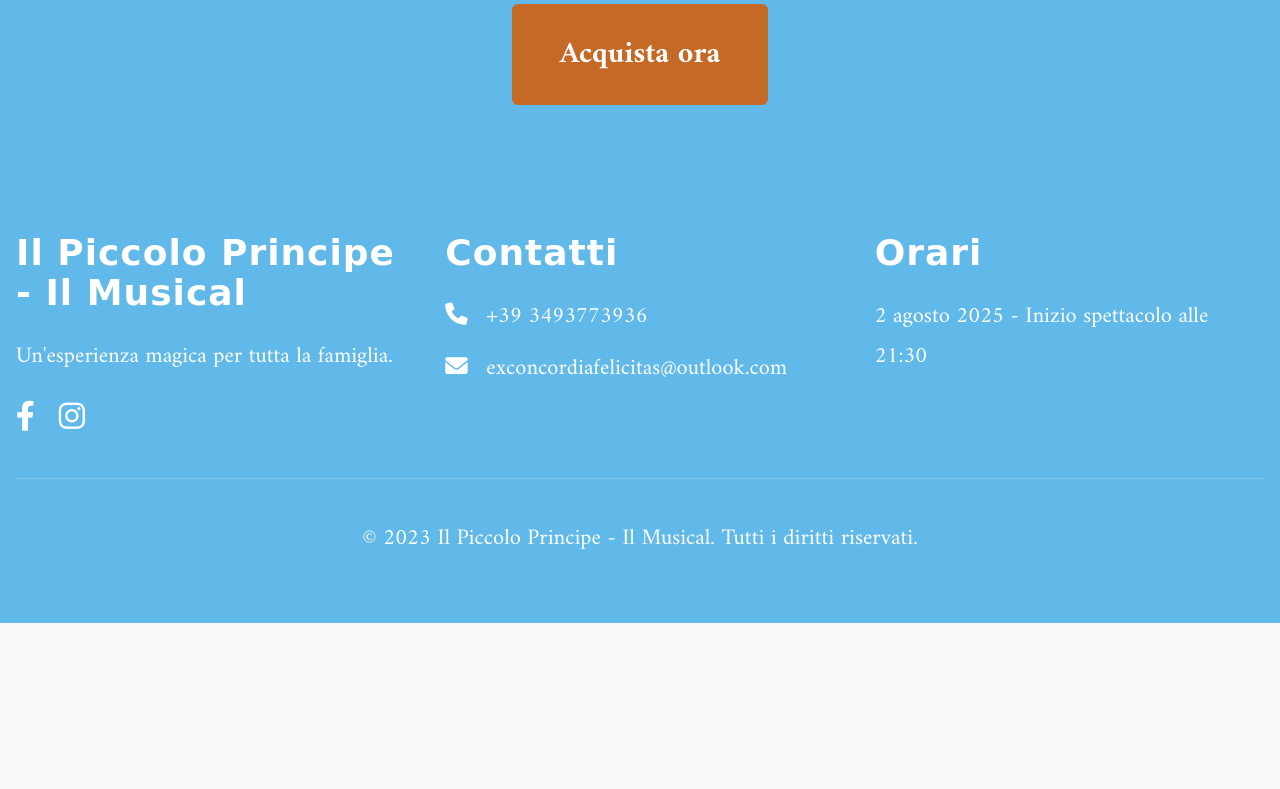
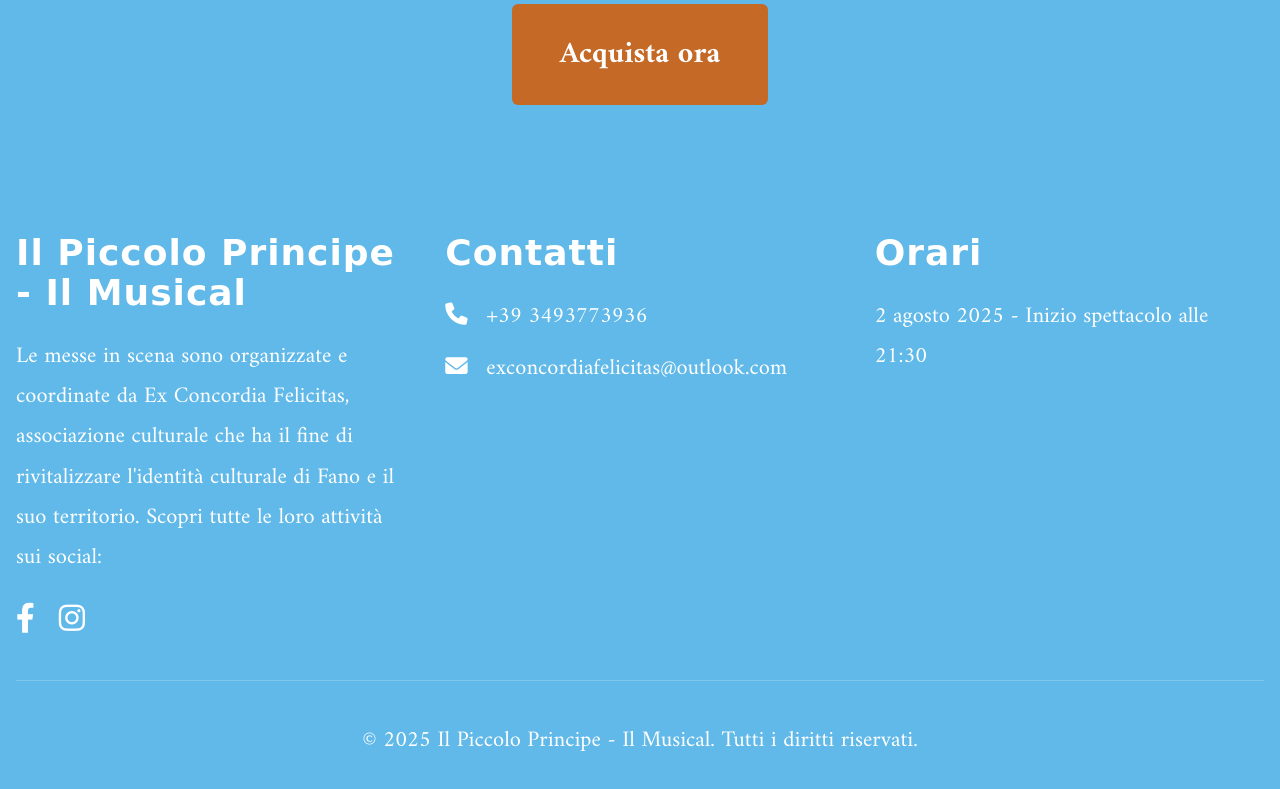
Before and after one commit to dabihdev/piccolo-principe-musical-website, a plain HTML site: page index.html in a window 1280 px wide. Shown: the part 3464-4253 px from the top of the page. Before the commit the page ends 4087 px from the top, so only its background shows below. Drawn offline with nearby package versions, Linux system fonts and the light colour scheme; a web font is replaced by a local one.

Commit message:
modifiche minori

```diff
--- a/index.html
+++ b/index.html
@@ -678,7 +678,7 @@
                             <!-- Colonna 1: Informazioni generali -->
                             <div>
                                 <h3 class="text-4xl font-bold mb-6">Il Piccolo Principe - Il Musical</h3>
-                                <p class="mb-6">Un'esperienza magica per tutta la famiglia.</p>
+                                <p class="mb-6">Le messe in scena sono organizzate e coordinate da Ex Concordia Felicitas, associazione culturale che ha il fine di rivitalizzare l'identità culturale di Fano e il suo territorio. Scopri tutte le loro attività sui social:</p>
                                 <!-- Social media links -->
                                 <div class="flex space-x-6">
                                     <a href="https://www.facebook.com/exconcordiafelicitas/" target="_blank" class="text-white hover:text-[var(--secondary-color)] text-3xl"><i class="fab fa-facebook-f"></i></a>
@@ -702,7 +702,7 @@
 
                         <!-- Copyright -->
                         <div class="border-t border-white border-opacity-20 mt-10 pt-10 text-center">
-                            <p>&copy; 2023 Il Piccolo Principe - Il Musical. Tutti i diritti riservati.</p>
+                            <p>&copy; 2025 Il Piccolo Principe - Il Musical. Tutti i diritti riservati.</p>
                         </div>
                     </div>
                 </footer>
```
